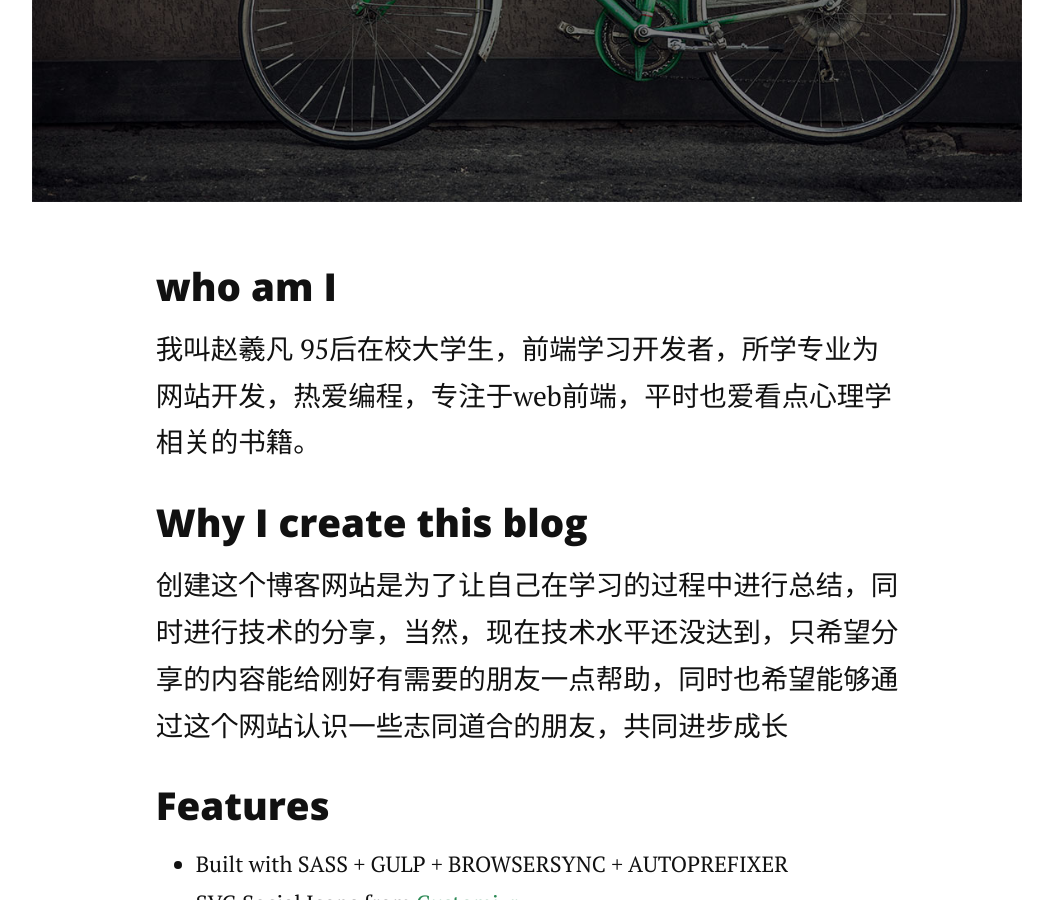
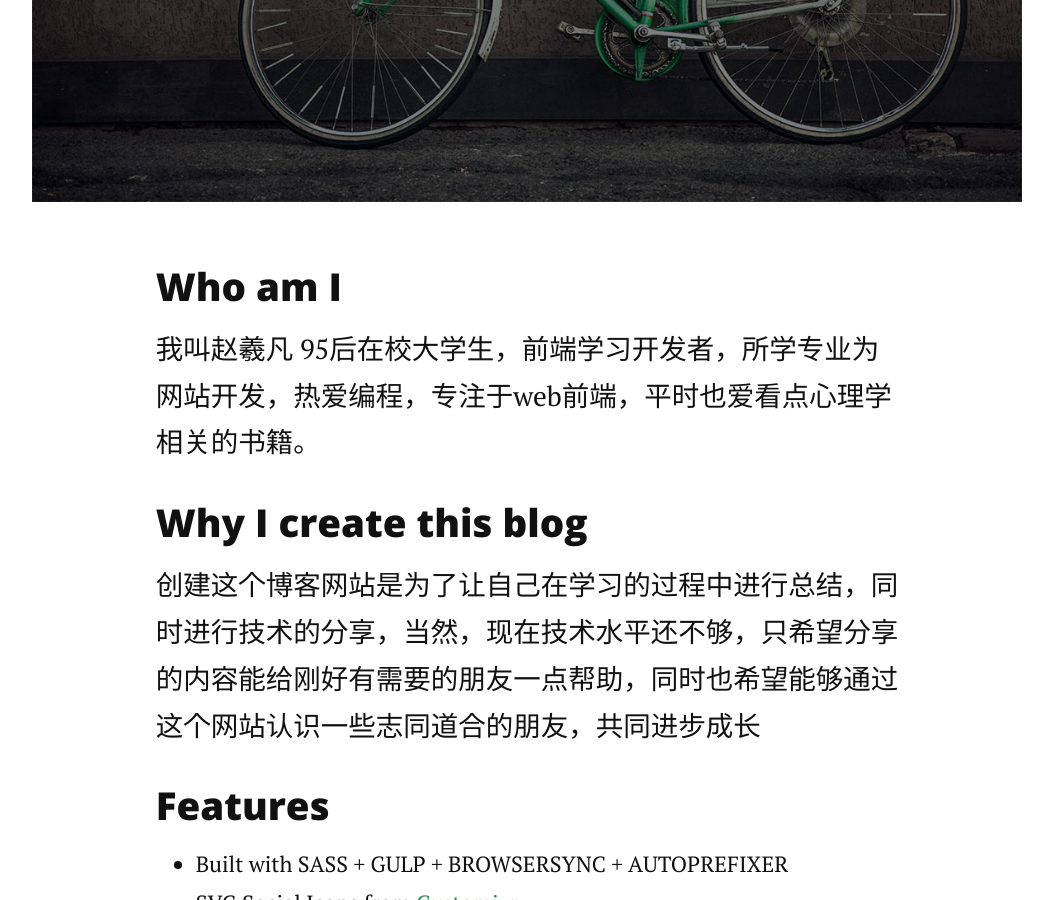
Before and after one commit to lem0nfan/lem0nfan.github.io, a Jekyll site: the page built from about.md, in a window 1280 px wide and 900 px high, scrolled down 955 px. Shown: the whole window, without its empty margins (113-1166 px from the left). Built offline with Jekyll 4.4.1, drawn with Linux system fonts in a browser that asks for light colours; nearby versions of some CDN libraries.

Commit message:
Update about.md

```diff
--- a/about.md
+++ b/about.md
@@ -6,10 +6,10 @@ title: About Me
 <div class="post">
 	<h1 class="pageTitle">About Me</h1>
 	<img src="{{ '/assets/img/touring.jpg' | prepend: site.baseurl }}" alt="">
-	<h3>who am I</h3>
+	<h3>Who am I</h3>
 	<p class="intro">我叫赵羲凡 95后在校大学生，前端学习开发者，所学专业为网站开发，热爱编程，专注于web前端，平时也爱看点心理学相关的书籍。</p>
 	<h3>Why I create this blog</h3>
-	<p class="intro">创建这个博客网站是为了让自己在学习的过程中进行总结，同时进行技术的分享，当然，现在技术水平还没达到，只希望分享的内容能给刚好有需要的朋友一点帮助，同时也希望能够通过这个网站认识一些志同道合的朋友，共同进步成长</p>
+	<p class="intro">创建这个博客网站是为了让自己在学习的过程中进行总结，同时进行技术的分享，当然，现在技术水平还不够，只希望分享的内容能给刚好有需要的朋友一点帮助，同时也希望能够通过这个网站认识一些志同道合的朋友，共同进步成长</p>
 	<h3>Features</h3>
 	<ul>
 		<li>Built with SASS + GULP + BROWSERSYNC + AUTOPREFIXER</li>
```
